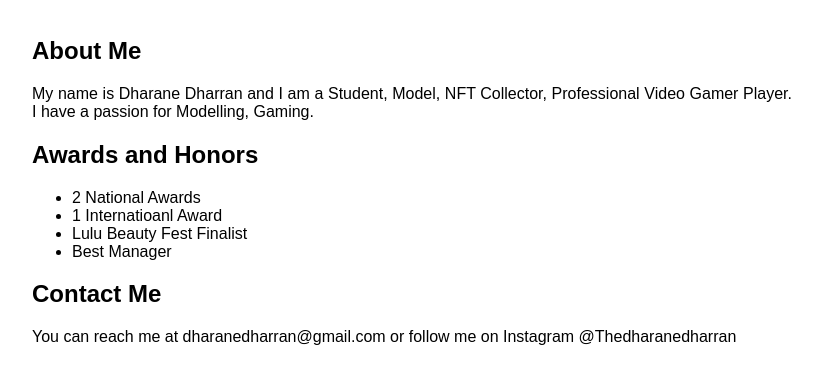
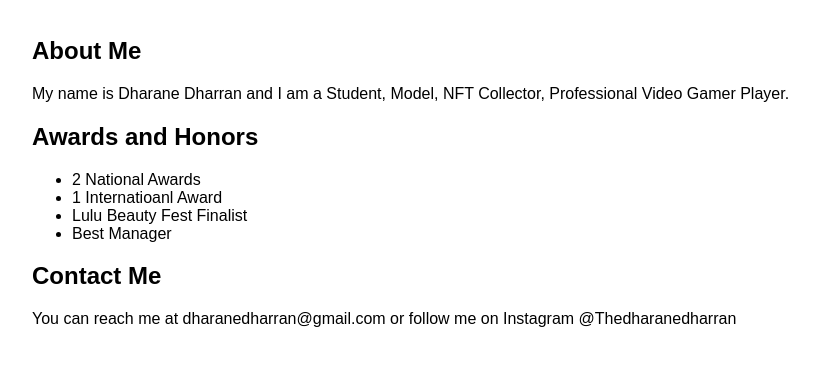
Before and after one commit to Thedharanedharran/Website, a plain HTML site: page index.html in a window 1280 px wide. Shown: the part 285-668 px from the top of the page, without its empty margins (228-1048 px from the left). Drawn offline with Linux system fonts and the light colour scheme.

Commit message:
Update index.html

```diff
--- a/index.html
+++ b/index.html
@@ -28,7 +28,7 @@
         </div>
         <div class="content">
             <h2>About Me</h2>
-            <p>My name is Dharane Dharran and I am a Student, Model, NFT Collector, Professional Video Gamer Player. I have a passion for Modelling, Gaming.</p>
+            <p>My name is Dharane Dharran and I am a Student, Model, NFT Collector, Professional Video Gamer Player.</p>
             <h2>Awards and Honors</h2>
             <ul>
                 <li>2 National Awards</li>
```
